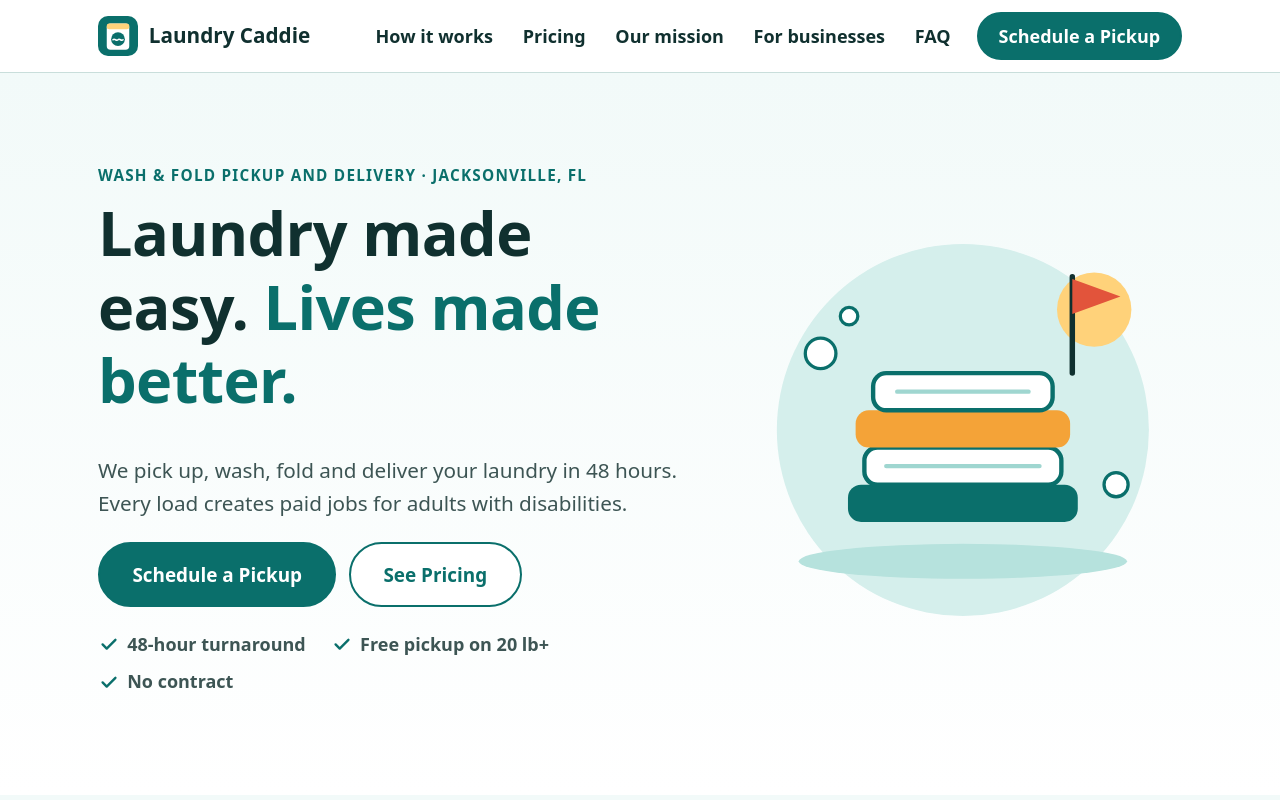
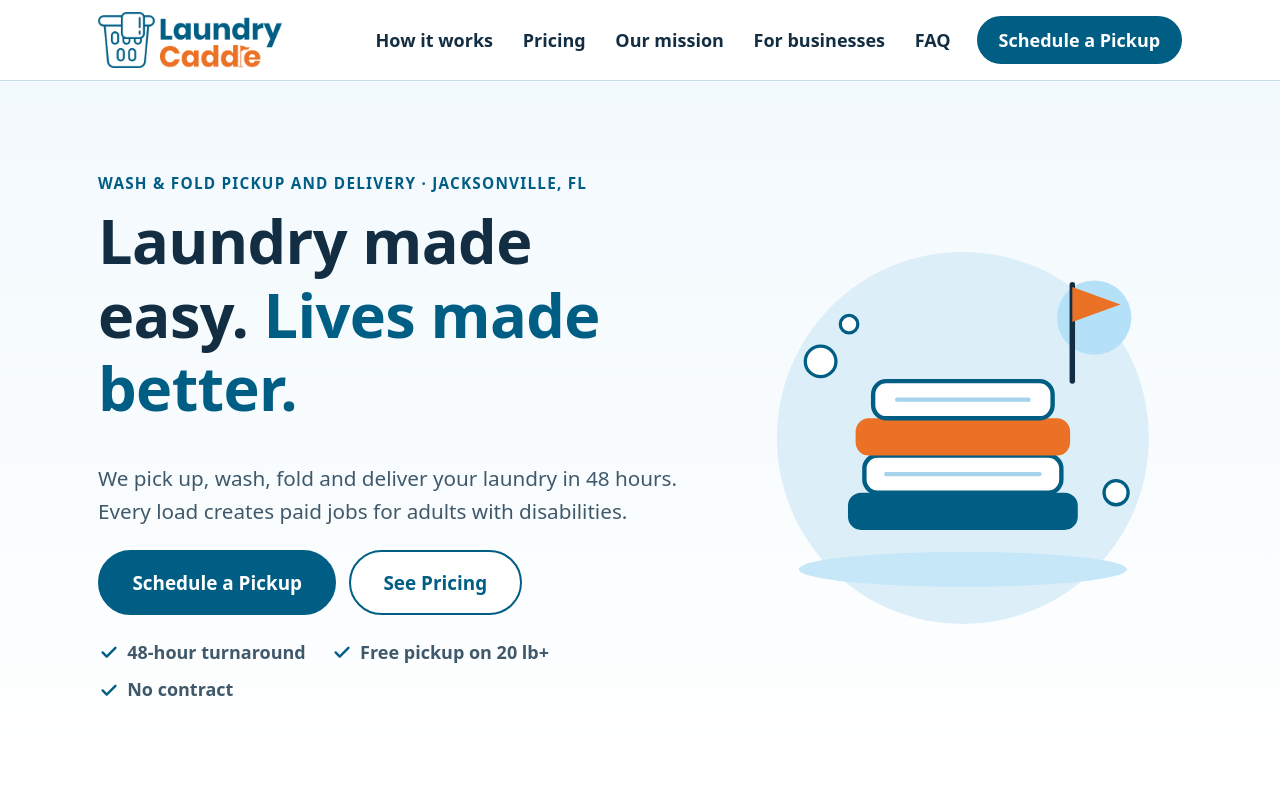
Before and after one commit to sarahtroup/laundry-caddie, a plain HTML site: page index.html in a window 1280 px wide. Shown: the top 800 px of the page. Drawn offline with Linux system fonts and the light colour scheme.

Commit message:
Apply Laundry Caddie branding across the site (#1)

```diff
--- a/checkout.html
+++ b/checkout.html
@@ -6,10 +6,9 @@
   <title>Checkout preview | Laundry Caddie</title>
   <meta name="robots" content="noindex">
   <meta name="description" content="Choose a Laundry Caddie weekly wash and fold subscription: Regular Bag $155/month or Large Bag $185/month, with free weekly pickup and delivery in Jacksonville, FL.">
-  <meta name="theme-color" content="#0a6f6b">
-  <link rel="icon" href="assets/favicon.svg" type="image/svg+xml">
-  <link rel="icon" href="assets/favicon-32.png" sizes="32x32" type="image/png">
-  <link rel="apple-touch-icon" href="assets/apple-touch-icon.png">
+  <meta name="theme-color" content="#005e85">
+  <link rel="icon" href="assets/laundry-caddie-icon-32.png" sizes="32x32" type="image/png">
+  <link rel="apple-touch-icon" href="assets/laundry-caddie-icon-180.png">
   <link rel="stylesheet" href="styles.css">
 </head>
 <body>
@@ -18,8 +17,7 @@
   <header class="site-header">
     <div class="container header-inner">
       <a class="brand" href="index.html" aria-label="Laundry Caddie home">
-        <img src="assets/favicon.svg" alt="" width="40" height="40">
-        <span>Laundry Caddie</span>
+        <img src="assets/laundry-caddie-logo.webp" alt="" width="480" height="145">
       </a>
       <a class="btn btn-small btn-secondary header-back" href="subscribe.html" id="back-to-plan" aria-label="Back to plan choice"><span aria-hidden="true">←</span> Back</a>
     </div>
@@ -48,11 +46,11 @@
           </div>
           <div class="sc-page" aria-hidden="true">
             <div class="sc-summary">
-              <div class="sc-merchant"><span class="sc-back">←</span><img src="assets/favicon.svg" alt="" width="28" height="28"><span>Laundry Caddie</span><span class="sc-test">TEST MODE</span></div>
+              <div class="sc-merchant"><span class="sc-back">←</span><img src="assets/laundry-caddie-icon-180.png" alt="" width="28" height="28"><span>Laundry Caddie</span><span class="sc-test">TEST MODE</span></div>
               <p class="sc-sub wf-plan">Subscribe to <strong>Large Bag</strong></p>
               <p class="sc-big wf-price">$185.00 <span>per<br>month</span></p>
               <div class="sc-item">
-                <img src="assets/favicon.svg" alt="" width="40" height="40">
+                <img src="assets/laundry-caddie-icon-180.png" alt="" width="40" height="40">
                 <div><p class="sc-item-name"><span class="sc-plan-name">Large Bag</span></p><p class="sc-muted">Weekly pickup &amp; delivery · Billed monthly</p></div>
                 <p class="sc-amt"><span class="sc-amount">$185.00</span></p>
               </div>
--- a/index.html
+++ b/index.html
@@ -5,7 +5,7 @@
   <meta name="viewport" content="width=device-width, initial-scale=1">
   <title>Laundry Caddie | Wash &amp; Fold Pickup and Delivery in Jacksonville, FL</title>
   <meta name="description" content="Laundry Caddie picks up, washes, folds and delivers your laundry in 48 hours across Jacksonville, FL. A social enterprise of The Arc Jacksonville creating paid jobs for adults with intellectual and developmental disabilities.">
-  <meta name="theme-color" content="#0a6f6b">
+  <meta name="theme-color" content="#005e85">
   <!-- TODO: replace with the final custom domain if the site moves off GitHub Pages -->
   <link rel="canonical" href="https://sarahtroup.github.io/laundry-caddie/">
 
@@ -14,15 +14,14 @@
   <meta property="og:title" content="Laundry Caddie | Laundry made easy. Lives made better.">
   <meta property="og:description" content="Wash &amp; fold pickup and delivery in Jacksonville, FL. Every load helps create paid jobs for adults with intellectual and developmental disabilities.">
   <meta property="og:url" content="https://sarahtroup.github.io/laundry-caddie/">
-  <meta property="og:image" content="https://sarahtroup.github.io/laundry-caddie/assets/og-image.png">
+  <meta property="og:image" content="https://sarahtroup.github.io/laundry-caddie/assets/laundry-caddie-social.png">
   <meta property="og:image:width" content="1200">
   <meta property="og:image:height" content="630">
   <meta property="og:image:alt" content="Laundry Caddie logo with the tagline Laundry made easy. Lives made better.">
   <meta name="twitter:card" content="summary_large_image">
 
-  <link rel="icon" href="assets/favicon.svg" type="image/svg+xml">
-  <link rel="icon" href="assets/favicon-32.png" sizes="32x32" type="image/png">
-  <link rel="apple-touch-icon" href="assets/apple-touch-icon.png">
+  <link rel="icon" href="assets/laundry-caddie-icon-32.png" sizes="32x32" type="image/png">
+  <link rel="apple-touch-icon" href="assets/laundry-caddie-icon-180.png">
   <link rel="stylesheet" href="styles.css">
 
   <script type="application/ld+json">
@@ -33,7 +32,7 @@
     "slogan": "Laundry made easy. Lives made better.",
     "description": "Wash and fold laundry pickup and delivery in Jacksonville, FL, run by The Arc Jacksonville to create paid jobs for adults with intellectual and developmental disabilities.",
     "url": "https://sarahtroup.github.io/laundry-caddie/",
-    "image": "https://sarahtroup.github.io/laundry-caddie/assets/og-image.png",
+    "image": "https://sarahtroup.github.io/laundry-caddie/assets/laundry-caddie-social.png",
     "telephone": "+1-904-779-3136",
     "email": "laundrycaddie@arcjacksonville.org",
     "priceRange": "$$",
@@ -71,8 +70,7 @@
   <header class="site-header">
     <div class="container header-inner">
       <a class="brand" href="#top" aria-label="Laundry Caddie, back to top">
-        <img src="assets/favicon.svg" alt="" width="40" height="40">
-        <span>Laundry Caddie</span>
+        <img src="assets/laundry-caddie-logo.webp" alt="" width="480" height="145">
       </a>
       <button class="nav-toggle" type="button" aria-expanded="false" aria-controls="site-nav">
         <svg aria-hidden="true" width="24" height="24" viewBox="0 0 24 24"><path d="M3 6h18M3 12h18M3 18h18" stroke="currentColor" stroke-width="2.2" stroke-linecap="round"/></svg>
@@ -111,23 +109,23 @@
         </div>
         <div class="hero-art" aria-hidden="true">
           <svg viewBox="0 0 400 360" role="presentation">
-            <circle cx="200" cy="180" r="170" fill="#d5efec"/>
-            <circle cx="320" cy="70" r="34" fill="#ffd27a"/>
+            <circle cx="200" cy="180" r="170" fill="#dceff9"/>
+            <circle cx="320" cy="70" r="34" fill="#b5e1f8"/>
             <!-- folded stack -->
-            <rect x="95" y="230" width="210" height="34" rx="12" fill="#0a6f6b"/>
-            <rect x="110" y="196" width="180" height="34" rx="12" fill="#ffffff" stroke="#0a6f6b" stroke-width="4"/>
-            <rect x="102" y="162" width="196" height="34" rx="12" fill="#f4a338"/>
-            <rect x="118" y="128" width="164" height="34" rx="12" fill="#ffffff" stroke="#0a6f6b" stroke-width="4"/>
-            <path d="M140 145h120" stroke="#9fd6d0" stroke-width="4" stroke-linecap="round"/>
-            <path d="M130 213h140" stroke="#9fd6d0" stroke-width="4" stroke-linecap="round"/>
+            <rect x="95" y="230" width="210" height="34" rx="12" fill="#005e85"/>
+            <rect x="110" y="196" width="180" height="34" rx="12" fill="#ffffff" stroke="#005e85" stroke-width="4"/>
+            <rect x="102" y="162" width="196" height="34" rx="12" fill="#ea7125"/>
+            <rect x="118" y="128" width="164" height="34" rx="12" fill="#ffffff" stroke="#005e85" stroke-width="4"/>
+            <path d="M140 145h120" stroke="#a4d3ea" stroke-width="4" stroke-linecap="round"/>
+            <path d="M130 213h140" stroke="#a4d3ea" stroke-width="4" stroke-linecap="round"/>
             <!-- golf flag -->
-            <path d="M300 128V40" stroke="#10302f" stroke-width="5" stroke-linecap="round"/>
-            <path d="M300 42l44 16-44 16z" fill="#e2543b"/>
-            <ellipse cx="200" cy="300" rx="150" ry="16" fill="#b6e2dd"/>
+            <path d="M300 128V40" stroke="#132e42" stroke-width="5" stroke-linecap="round"/>
+            <path d="M300 42l44 16-44 16z" fill="#ea7125"/>
+            <ellipse cx="200" cy="300" rx="150" ry="16" fill="#c5e7f7"/>
             <!-- bubbles -->
-            <circle cx="70" cy="110" r="14" fill="#fff" stroke="#0a6f6b" stroke-width="3"/>
-            <circle cx="96" cy="76" r="8" fill="#fff" stroke="#0a6f6b" stroke-width="3"/>
-            <circle cx="340" cy="230" r="11" fill="#fff" stroke="#0a6f6b" stroke-width="3"/>
+            <circle cx="70" cy="110" r="14" fill="#fff" stroke="#005e85" stroke-width="3"/>
+            <circle cx="96" cy="76" r="8" fill="#fff" stroke="#005e85" stroke-width="3"/>
+            <circle cx="340" cy="230" r="11" fill="#fff" stroke="#005e85" stroke-width="3"/>
           </svg>
         </div>
       </div>
--- a/styles.css
+++ b/styles.css
@@ -1,24 +1,24 @@
 /* ==========================================================
    Laundry Caddie
-   Colors live in :root below. Primary teal on white is 5.9:1;
-   accent amber is used only behind dark text.
+   The blue and orange come from the logo. Use orange for
+   accents and use dark text on light backgrounds.
    ========================================================== */
 :root {
-  --primary: #0a6f6b;
-  --primary-dark: #07524f;
-  --primary-soft: #d5efec;
-  --accent: #f4a338;
-  --accent-soft: #fff1d6;
-  --ink: #10302f;
-  --muted: #3d5554;
-  --tint: #f2faf9;
+  --primary: #005e85;
+  --primary-dark: #00405c;
+  --primary-soft: #dceff9;
+  --accent: #ea7125;
+  --accent-soft: #fff3e9;
+  --ink: #132e42;
+  --muted: #40596a;
+  --tint: #f2f9fd;
   --white: #ffffff;
-  --line: #c9dedb;
-  --focus: #1d4ed8;
+  --line: #c9dde8;
+  --focus: #004aad;
   --radius: 20px;
   --radius-sm: 12px;
-  --shadow: 0 10px 30px rgba(16, 48, 47, 0.08);
-  --header-h: 72px;
+  --shadow: 0 10px 30px rgba(19, 46, 66, 0.08);
+  --header-h: 80px;
 }
 
 *, *::before, *::after { box-sizing: border-box; }
@@ -111,8 +111,8 @@ main:focus { outline: none; }
   backdrop-filter: saturate(1.4) blur(8px);
 }
 .header-inner { display: flex; align-items: center; justify-content: space-between; min-height: var(--header-h); gap: 1rem; }
-.brand { display: inline-flex; align-items: center; gap: 0.6rem; font-weight: 800; font-size: 1.15rem; color: var(--ink); text-decoration: none; white-space: nowrap; min-width: 0; }
-.brand img { width: 40px; height: 40px; flex: none; }
+.brand { display: block; flex: 0 1 184px; min-width: 0; }
+.brand img { display: block; width: 100%; height: auto; }
 
 .nav-toggle {
   display: inline-flex; align-items: center; gap: 0.4rem;
@@ -124,8 +124,6 @@ main:focus { outline: none; }
 .nav-toggle svg { width: 22px; height: 22px; flex: none; }
 @media (max-width: 379px) {
   .header-inner { gap: 0.5rem; }
-  .brand { font-size: 1.05rem; gap: 0.45rem; }
-  .brand img { width: 34px; height: 34px; }
   .nav-toggle { padding: 0.4rem 0.7rem; }
   .nav-toggle-label { position: absolute; width: 1px; height: 1px; overflow: hidden; clip: rect(0 0 0 0); white-space: nowrap; }
 }
@@ -196,10 +194,10 @@ main:focus { outline: none; }
   background: var(--white); border: 2px solid var(--line); border-radius: var(--radius);
   padding: 2rem 1.6rem 1.6rem;
 }
-.price-card.featured { border-color: var(--primary); box-shadow: 0 16px 40px rgba(10, 111, 107, 0.18); }
+.price-card.featured { border-color: var(--primary); box-shadow: 0 16px 40px rgba(0, 94, 133, 0.18); }
 .badge {
   position: absolute; top: -16px; left: 50%; transform: translateX(-50%);
-  background: var(--accent); color: var(--ink); font-weight: 800; font-size: 0.85rem;
+  background: var(--accent-soft); color: var(--ink); box-shadow: inset 0 0 0 1px var(--accent); font-weight: 800; font-size: 0.85rem;
   letter-spacing: 0.06em; text-transform: uppercase; padding: 0.3rem 1rem; border-radius: 999px; margin: 0; white-space: nowrap;
 }
 .price-card h3 { margin-bottom: 0.2rem; }
@@ -230,7 +228,7 @@ main:focus { outline: none; }
 .team-card { background: var(--white); border-radius: var(--radius); overflow: hidden; border: 1px solid var(--line); }
 .photo-placeholder {
   aspect-ratio: 4 / 3; display: grid; place-items: center; text-align: center; padding: 1rem;
-  background: repeating-linear-gradient(45deg, var(--primary-soft) 0 14px, #e6f5f3 14px 28px);
+  background: repeating-linear-gradient(45deg, var(--primary-soft) 0 14px, #ebf6fc 14px 28px);
   color: var(--primary-dark); font-weight: 800; border-bottom: 2px dashed var(--primary);
 }
 .team-caption { padding: 0.9rem 1.1rem; margin: 0; color: var(--muted); font-style: italic; }
@@ -276,7 +274,7 @@ fieldset { border: 0; padding: 0; }
 input[type="text"], input[type="email"], input[type="tel"], select, textarea {
   width: 100%; min-height: 50px; padding: 0.65rem 0.85rem;
   font: inherit; color: var(--ink); background: var(--white);
-  border: 2px solid #7f9a97; border-radius: var(--radius-sm);
+  border: 2px solid #6c8596; border-radius: var(--radius-sm);
 }
 textarea { resize: vertical; }
 input:focus-visible, select:focus-visible, textarea:focus-visible { border-color: var(--primary); }
@@ -290,10 +288,10 @@ input[aria-invalid="true"] { border-color: #b42318; }
 .form-status.err { color: #b42318; }
 
 /* ---------- Footer ---------- */
-.site-footer { background: var(--ink); color: #e3efee; padding: 3rem 0; }
-.site-footer a { color: #9ee6de; }
+.site-footer { background: var(--ink); color: #e3eef5; padding: 3rem 0; }
+.site-footer a { color: #b5e1f8; }
 .site-footer a:hover { color: var(--white); }
-.site-footer :focus-visible { outline-color: #ffd27a; }
+.site-footer :focus-visible { outline-color: #b5e1f8; }
 .footer-brand { font-weight: 800; font-size: 1.25rem; color: var(--white); margin-bottom: 0.3rem; }
 .footer-inner { display: grid; gap: 1.5rem; }
 @media (min-width: 760px) { .footer-inner { grid-template-columns: 1fr 1.6fr; } }
@@ -315,7 +313,7 @@ input[aria-invalid="true"] { border-color: #b42318; }
    ========================================================== */
 .demo-banner {
   margin: 0; padding: 0.7rem 16px; text-align: center;
-  background: var(--accent-soft); color: var(--ink); border-bottom: 1px solid #f0d49c;
+  background: var(--accent-soft); color: var(--ink); border-bottom: 1px solid #ead7c8;
 }
 .h3 { font-size: 1.25rem; margin: 0; }
 .subscribe h1 { font-size: clamp(1.9rem, 5vw, 2.6rem); }
@@ -347,7 +345,7 @@ input[aria-invalid="true"] { border-color: #b42318; }
 .plan-price strong { font-size: 1.8rem; }
 .plan-avg { font-size: 0.95rem; color: var(--primary-dark); font-weight: 600; }
 .badge-inline {
-  justify-self: start; background: var(--accent); color: var(--ink); font-weight: 800; font-size: 0.8rem;
+  justify-self: start; background: var(--accent-soft); color: var(--ink); box-shadow: inset 0 0 0 1px var(--accent); font-weight: 800; font-size: 0.8rem;
   letter-spacing: 0.06em; text-transform: uppercase; padding: 0.15rem 0.7rem; border-radius: 999px; margin-bottom: 0.3rem;
 }
 
@@ -392,7 +390,7 @@ input[aria-invalid="true"] { border-color: #b42318; }
 /* Stripe Checkout illustration (static, no inputs) */
 .sc-frame {
   margin: 2rem auto 0; max-width: 1000px; border-radius: 14px; overflow: hidden;
-  border: 1px solid #cfd8dc; background: #fff; box-shadow: 0 20px 50px rgba(16, 48, 47, 0.16);
+  border: 1px solid #cfd8dc; background: #fff; box-shadow: 0 20px 50px rgba(19, 46, 66, 0.16);
 }
 .sc-browser { display: flex; align-items: center; gap: 6px; padding: 10px 14px; background: #eceff1; border-bottom: 1px solid #cfd8dc; }
 .sc-dot { width: 11px; height: 11px; border-radius: 50%; background: #c4ccd0; }
```
Also changed, not shown: subscribe.html (+4 -6 lines), thanks.html (+4 -6 lines), assets/laundry-caddie-icon-180.png (added), assets/laundry-caddie-icon-32.png (added), assets/laundry-caddie-logo.webp (added), assets/laundry-caddie-social.png (added).
